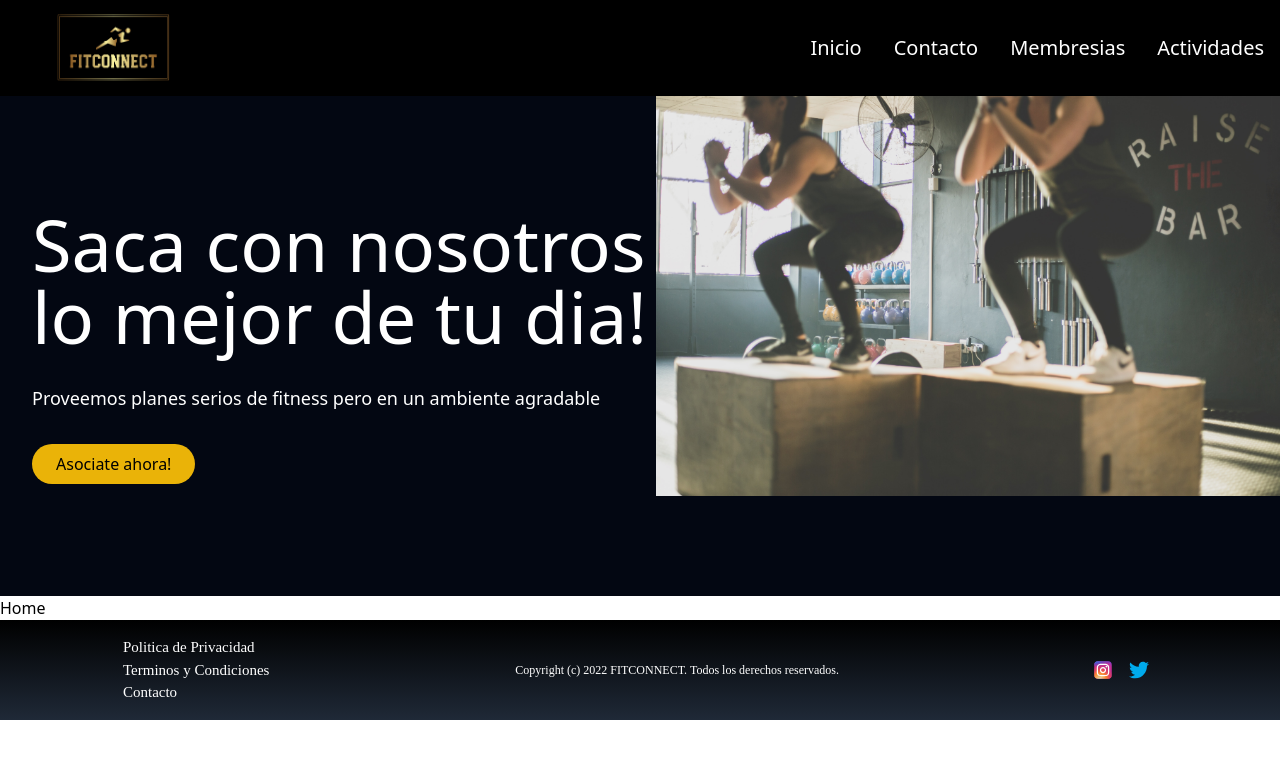
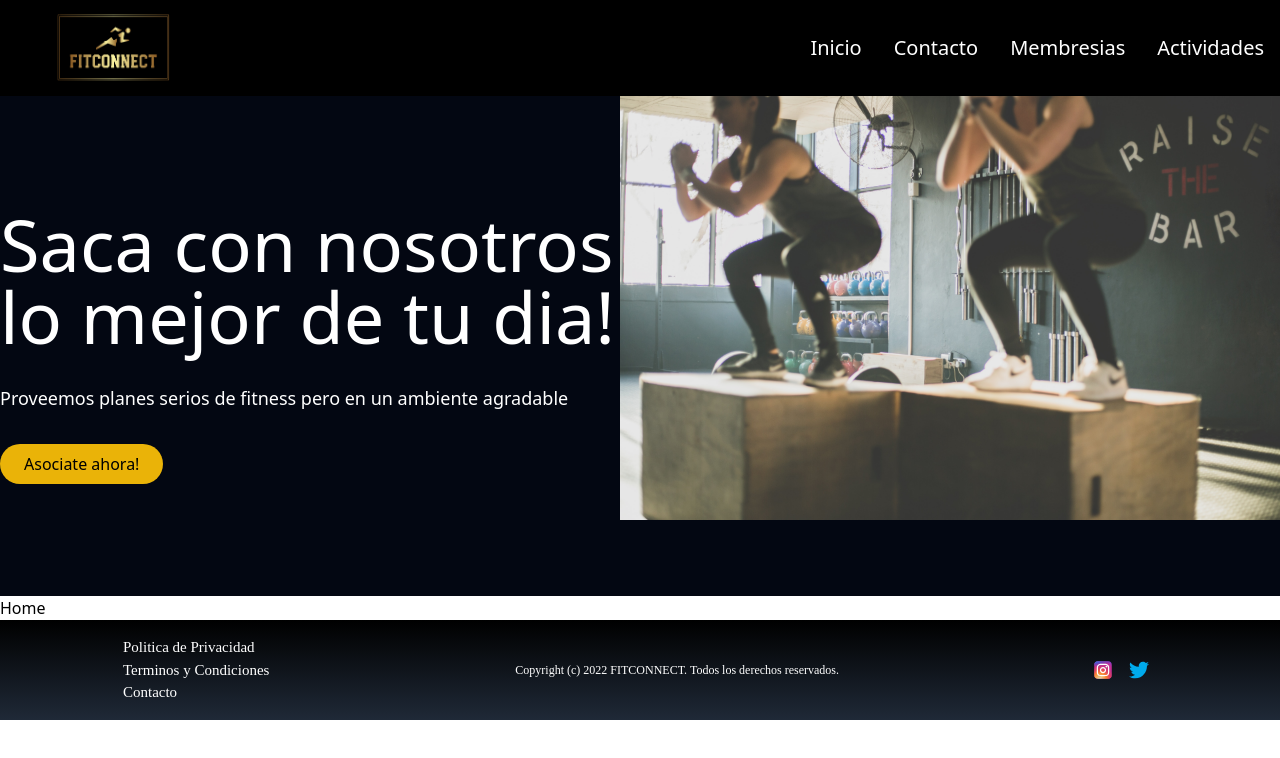
Before and after one commit to Gambuli8/FitConnect-FrontEnd, a React (Vite) app: page / in a window 1280 px wide. Shown: the top 758 px of the page. Built offline with nearby package versions, Linux system fonts and the light colour scheme; no server answers.

Commit message:
fixed banner

```diff
--- a/src/components/Banner/Banner.jsx
+++ b/src/components/Banner/Banner.jsx
@@ -6,7 +6,7 @@ const Banner = () => {
   return (
     <section className="bg-gray-950 h-[500px]">
       <div className="mx-auto h-full">
-        <div className="flex items-center h-full pl-8">
+        <div className="flex items-center h-full pl- -space-x-48 lg:-space-x-10">
           {/* text */}
           <div className="flex-1 z-10">
             <h1 className="text-7xl text-white mb-8 z-10">
--- a/src/redux/Actions/Actions.js
+++ b/src/redux/Actions/Actions.js
@@ -10,6 +10,7 @@ import {
 export const getUser = () => {
   return async (dispatch) => {
     const response = await axios("https://jsonplaceholder.typicode.com/users");
+    console.log(response.data);
     return dispatch({ type: GET_USERS, payload: response.data });
   };
 };
@@ -17,7 +18,6 @@ export const getUser = () => {
 export const getActivities = () => {
   return async (dispatch) => {
     const response = await axios("https://jsonplaceholder.typicode.com/photos");
-    console.log(response);
     return dispatch({ type: GET_ACTIVITIES, payload: response.data });
   };
 };
--- a/src/views/Home/Home.jsx
+++ b/src/views/Home/Home.jsx
@@ -5,8 +5,6 @@ import {
   getActivities,
   getMembership,
 } from "../../redux/Actions/Actions";
-import CardsContainer from "../../components/CardsContainer/CardsContainer";
-import Banner from "../../components/Banner/Banner";
 
 function Home() {
   const dispatch = useDispatch();
@@ -17,6 +15,7 @@ function Home() {
   useEffect(() => {
     dispatch(getUser());
     dispatch(getMembership());
+    dispatch(getActivities());
     // dispatch(getActivities());
   }, [dispatch]);
 
```
